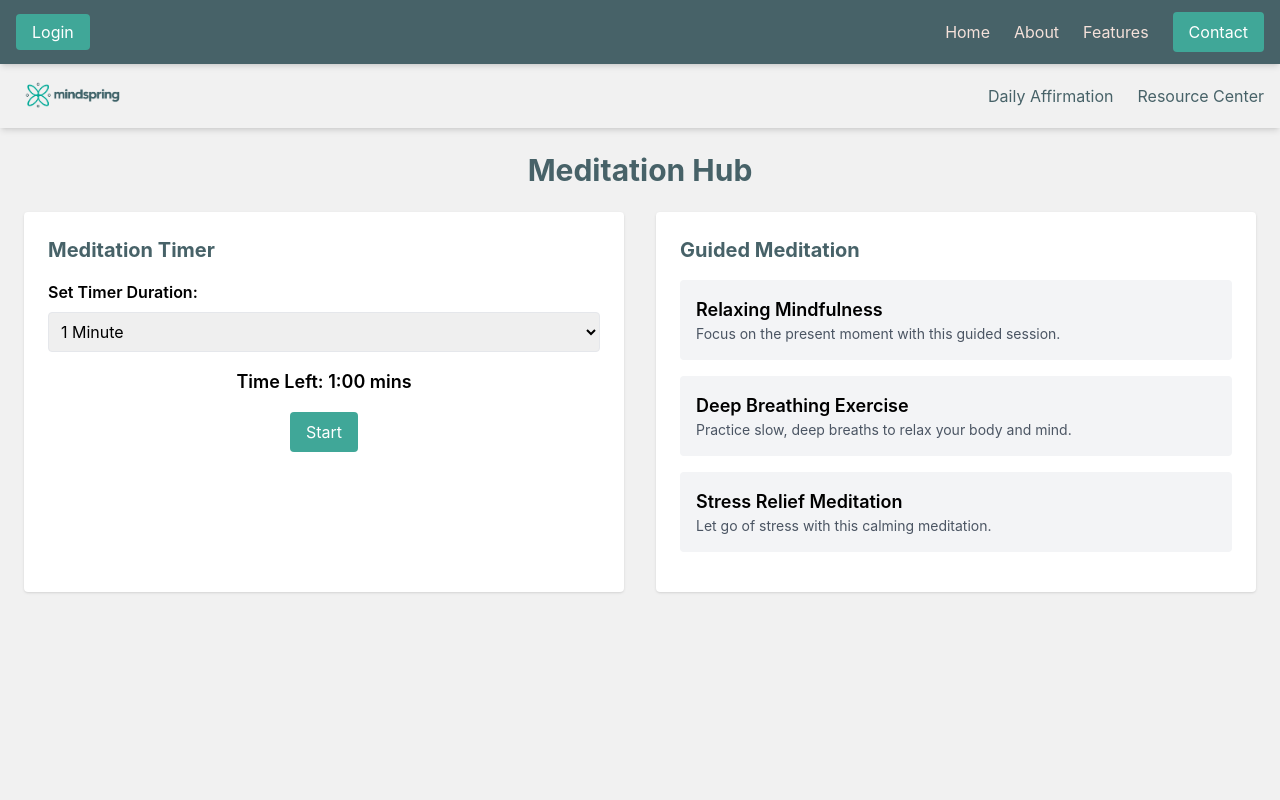
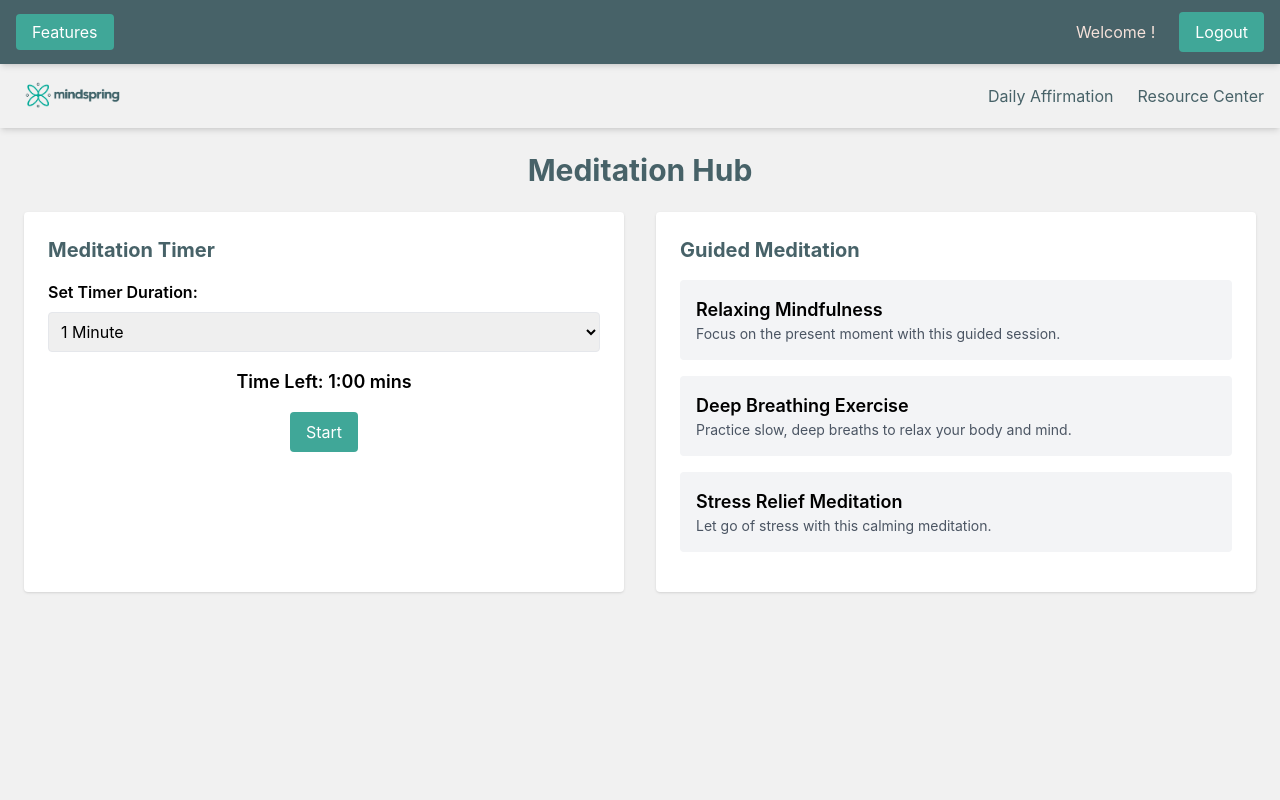
Before and after one commit to buyekeobare/mindspring_app, a React (Create React App) app in the folder mindspring-frontend/: page /features/meditation in a window 1280 px wide. Shown: the top 800 px of the page. Built offline with nearby package versions, Linux system fonts and the light colour scheme; sample sign-in values are in the browser's storage.

Commit message:
updatedapp

```diff
--- a/mindspring-frontend/src/components/homepage/UpperToolbar.js
+++ b/mindspring-frontend/src/components/homepage/UpperToolbar.js
@@ -1,9 +1,17 @@
-import React from "react";
+import React, { useContext } from "react";
 import { useLocation, Link, useNavigate } from "react-router-dom";
+import { AuthContext } from "../../context/AuthContext";
 
 const UpperToolbar = () => {
   const location = useLocation();
   const navigate = useNavigate();
+
+  const { isAuthenticated, logout, user } = useContext(AuthContext);
+
+  const handleLogout = () => {
+    logout();
+    navigate("/"); // Redirect to home after logout
+  };
 
   const handleNavigation = (anchor) => {
     if (location.pathname === "/") {
@@ -21,25 +29,41 @@ const UpperToolbar = () => {
   return (
     <div className="bg-fourth-color text-first-color sticky top-0 z-50 shadow-md">
       <div className="container mx-auto flex justify-between items-center px-4 py-3">
-        {/* Left side with Login */}
+        {/* Left side: Navigation */}
         <div>
+          {isAuthenticated ? (
             <Link
-            to="/login"
+              to="/features"
               className="bg-third-color text-white px-4 py-2 rounded hover:bg-white hover:text-third-color"
             >
-            Login
+              Features
             </Link>
-        </div>
-
-        {/* Right side with links */}
-        <div className="flex space-x-6 text-sm md:text-base items-center">
-          {/* Navigation for home page sections */}
+          ) : (
             <button
               onClick={() => handleNavigation("home")}
-            className="hover:text-second-color"
+              className="bg-third-color text-white px-4 py-2 rounded hover:bg-white hover:text-third-color"
             >
               Home
             </button>
+          )}
+        </div>
+
+        {/* Right side: Welcome message and Logout */}
+        <div className="flex space-x-6 items-center">
+          {isAuthenticated && (
+            <span className="text-sm md:text-base">
+              Welcome <strong>{user?.username}</strong>!
+            </span>
+          )}
+          {isAuthenticated ? (
+            <button
+              onClick={handleLogout}
+              className="bg-third-color text-white px-4 py-2 rounded hover:bg-white hover:text-third-color"
+            >
+              Logout
+            </button>
+          ) : (
+            <>
               <Link to="/about" className="hover:text-second-color">
                 About
               </Link>
@@ -55,6 +79,8 @@ const UpperToolbar = () => {
               >
                 Contact
               </Link>
+            </>
+          )}
         </div>
       </div>
     </div>
--- a/mindspring-frontend/src/components/login/LoginPage.js
+++ b/mindspring-frontend/src/components/login/LoginPage.js
@@ -1,10 +1,11 @@
-import React, { useState } from "react";
+import React, { useState, useContext } from "react";
 import { Link, useNavigate } from "react-router-dom";
-// toast notification
 import { toast } from "react-toastify";
+import { AuthContext } from "../../context/AuthContext";
 
 const LoginPage = () => {
   const [credentials, setCredentials] = useState({ email: "", password: "" });
+  const { login } = useContext(AuthContext);
   const navigate = useNavigate();
 
   const handleSubmit = async (e) => {
@@ -17,18 +18,8 @@ const LoginPage = () => {
       });
       const data = await response.json();
 
-      // Log the response data for debugging
-      console.log("Response Data:", data);
-
       if (response.ok) {
-        // Store token and user_id in localStorage
-        localStorage.setItem("token", data.token);
-        localStorage.setItem("user_id", data.user_id);
-
-        // Log the token and user_id after they are stored
-        console.log("Token:", localStorage.getItem("token"));
-        console.log("User ID:", localStorage.getItem("user_id"));
-
+        login(data.token, data.user_id); // Update context
         toast.success("Login successful!");
         navigate("/features");
       } else {
--- /dev/null
+++ b/mindspring-frontend/src/context/AuthContext.js
@@ -0,0 +1,27 @@
+import React, { createContext, useState } from "react";
+
+export const AuthContext = createContext();
+
+export const AuthProvider = ({ children }) => {
+  const [isAuthenticated, setIsAuthenticated] = useState(
+    !!localStorage.getItem("token") // Check if token exists
+  );
+
+  const login = (token, userId) => {
+    localStorage.setItem("token", token);
+    localStorage.setItem("user_id", userId);
+    setIsAuthenticated(true);
+  };
+
+  const logout = () => {
+    localStorage.removeItem("token");
+    localStorage.removeItem("user_id");
+    setIsAuthenticated(false);
+  };
+
+  return (
+    <AuthContext.Provider value={{ isAuthenticated, login, logout }}>
+      {children}
+    </AuthContext.Provider>
+  );
+};
--- a/mindspring-frontend/src/index.js
+++ b/mindspring-frontend/src/index.js
@@ -3,11 +3,15 @@ import ReactDOM from 'react-dom/client';
 import './index.css';
 import App from './App';
 import reportWebVitals from './reportWebVitals';
+import { AuthProvider } from './context/AuthContext';
+
 
 const root = ReactDOM.createRoot(document.getElementById('root'));
 root.render(
   <React.StrictMode>
+    <AuthProvider>
     <App />
+    </AuthProvider>
   </React.StrictMode>
 );
 
```
Lines whose indentation alone changed are shown as unchanged.
